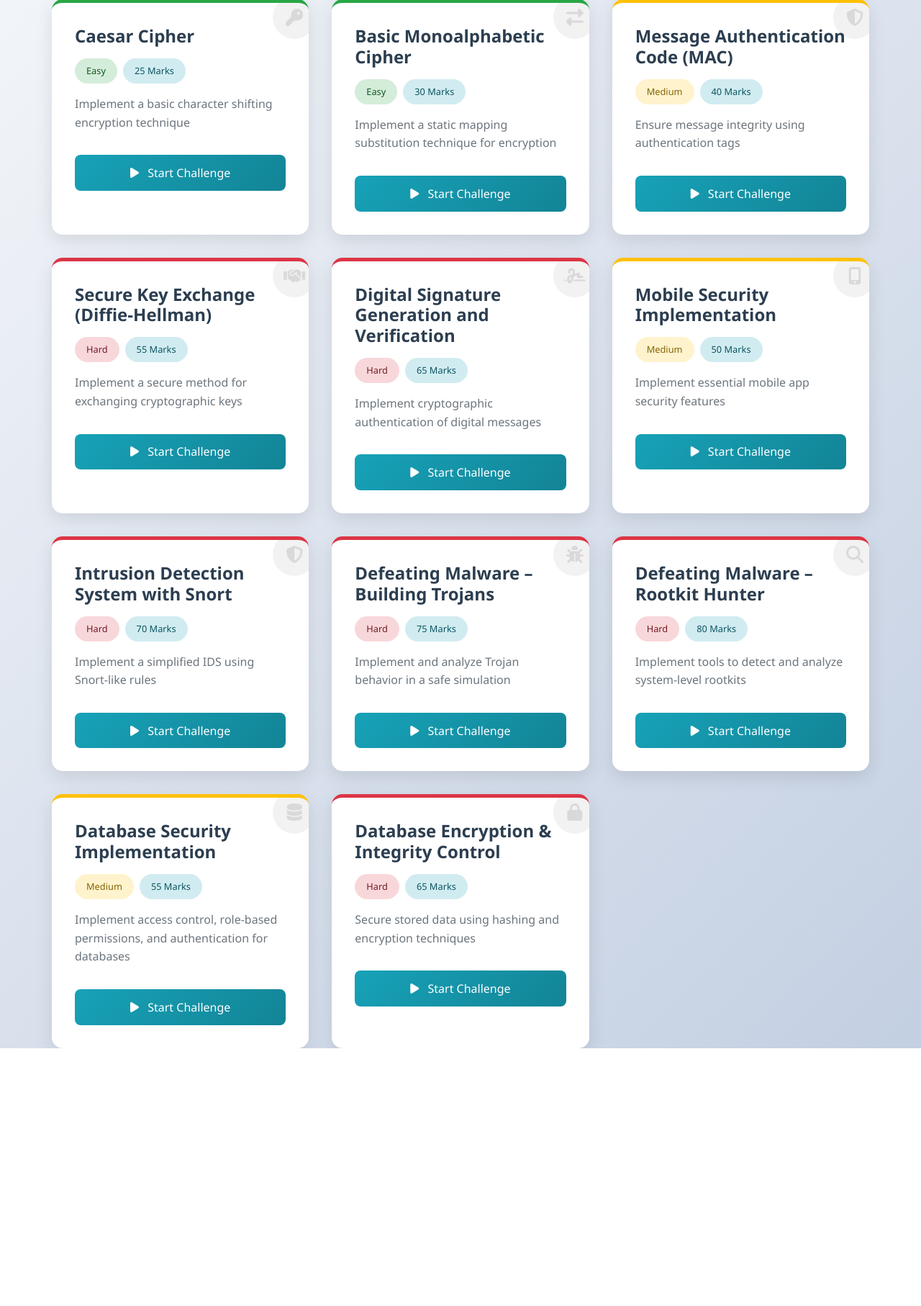
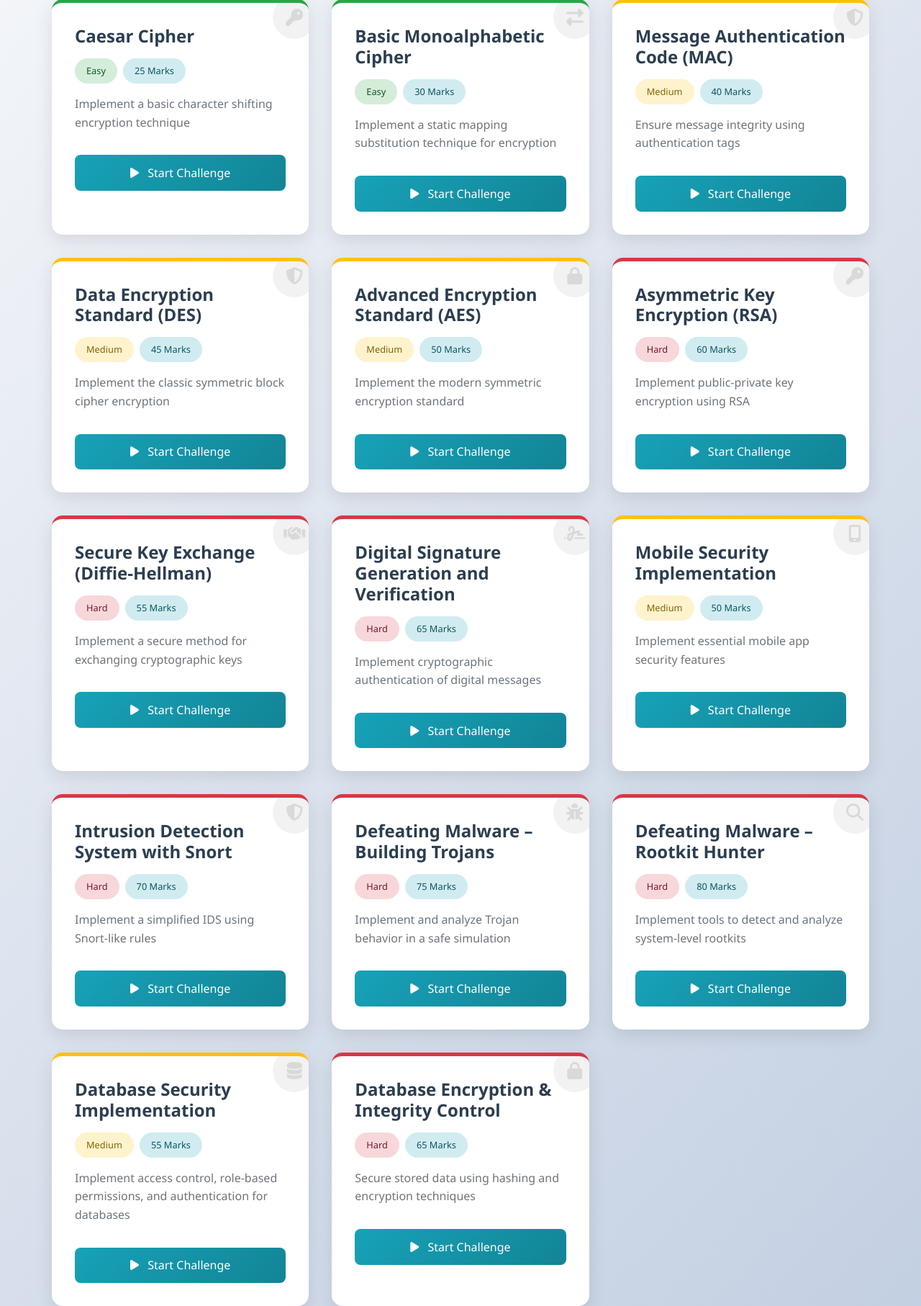
Before and after one commit to Veginatichaithanya/code_challenge, a Flask app: page / in a window 1280 px wide. Shown: the part 191-2005 px from the top of the page at 72% size. Before the commit the page ends 1647 px from the top, so only its background shows below. Run offline with Flask 3, Linux system fonts and the light colour scheme.

Commit message:
Add three new encryption challenges and arrange the order of experiments
Implements DES, AES, and RSA challenges in app.py and updates the dashboard.html and replit.md files to reflect the addition of three new challenges.

Replit-Commit-Author: Agent
Replit-Commit-Session-Id: 999035a6-2643-47f9-9f98-8726f7a99a8c
Replit-Commit-Screenshot-Url: https://storage.googleapis.com/screenshot-production-us-central1/1cce19d3-4752-4784-b67d-d6da1c936cab/999035a6-2643-47f9-9f98-8726f7a99a8c/7LbPjE2

```diff
--- a/app.py
+++ b/app.py
@@ -888,6 +888,253 @@ print("\\n" + db_encryption.generate_report())''',
                 'expected_output': 'Data encrypted successfully'
             }
         ]
+    },
+    "des": {
+        "title": "Data Encryption Standard (DES)",
+        "difficulty": "Medium",
+        "marks": "45 Marks",
+        "description": """Data Encryption Standard (DES) is a symmetric-key algorithm for the encryption of digital data. It uses a 56-bit key to encrypt data in 64-bit blocks.""",
+        "how_it_works": [
+            "Input 64-bit plaintext block",
+            "Apply initial permutation",
+            "Perform 16 rounds of Feistel function",
+            "Apply final permutation to get ciphertext"
+        ],
+        "examples": [
+            {
+                "input": "Plaintext: 'HELLO123', Key: '1234567890ABCDEF'",
+                "output": "Ciphertext: encrypted block"
+            }
+        ],
+        "starter_code": '''# Simplified DES implementation for educational purposes
+def des_encrypt(plaintext, key):
+    """Simplified DES encryption simulation"""
+    # This is a simplified version for demonstration
+    encrypted = ""
+    key_int = sum(ord(c) for c in key) % 256
+
+    for char in plaintext:
+        encrypted_char = chr((ord(char) + key_int) % 256)
+        encrypted += encrypted_char
+
+    return encrypted
+
+def des_decrypt(ciphertext, key):
+    """Simplified DES decryption simulation"""
+    decrypted = ""
+    key_int = sum(ord(c) for c in key) % 256
+
+    for char in ciphertext:
+        decrypted_char = chr((ord(char) - key_int) % 256)
+        decrypted += decrypted_char
+
+    return decrypted
+
+# Example usage
+plaintext = input("Enter text to encrypt: ")
+key = "DESKEY12"  # 8-character key for DES
+
+encrypted = des_encrypt(plaintext, key)
+print(f"Encrypted: {encrypted}")
+
+decrypted = des_decrypt(encrypted, key)
+print(f"Decrypted: {decrypted}")
+print(f"Match: {plaintext == decrypted}")''',
+        "test_cases": [
+            {
+                'name': 'DES Encryption Test',
+                'input': 'HELLO123\\n',
+                'expected_output': 'Match: True'
+            }
+        ]
+    },
+    "aes": {
+        "title": "Advanced Encryption Standard (AES)",
+        "difficulty": "Medium",
+        "marks": "50 Marks",
+        "description": """Advanced Encryption Standard (AES) is a symmetric encryption algorithm that replaced DES. It supports key sizes of 128, 192, and 256 bits.""",
+        "how_it_works": [
+            "Initialize with key expansion",
+            "Apply initial round key addition",
+            "Perform multiple rounds of SubBytes, ShiftRows, MixColumns",
+            "Final round without MixColumns"
+        ],
+        "examples": [
+            {
+                "input": "Plaintext: 'Secret Message', Key: 128-bit key",
+                "output": "Ciphertext: AES encrypted data"
+            }
+        ],
+        "starter_code": '''import hashlib
+
+class SimpleAES:
+    def __init__(self, key):
+        self.key = hashlib.sha256(key.encode()).digest()[:16]  # 128-bit key
+
+    def encrypt(self, plaintext):
+        """Simplified AES encryption simulation"""
+        # Pad plaintext to 16-byte blocks
+        padded = self._pad(plaintext)
+        encrypted = b''
+
+        for i in range(0, len(padded), 16):
+            block = padded[i:i+16]
+            encrypted_block = self._encrypt_block(block)
+            encrypted += encrypted_block
+
+        return encrypted.hex()
+
+    def decrypt(self, ciphertext_hex):
+        """Simplified AES decryption simulation"""
+        ciphertext = bytes.fromhex(ciphertext_hex)
+        decrypted = b''
+
+        for i in range(0, len(ciphertext), 16):
+            block = ciphertext[i:i+16]
+            decrypted_block = self._decrypt_block(block)
+            decrypted += decrypted_block
+
+        return self._unpad(decrypted).decode()
+
+    def _encrypt_block(self, block):
+        """Simulate block encryption"""
+        result = bytearray(16)
+        for i in range(16):
+            result[i] = (block[i] ^ self.key[i]) % 256
+        return bytes(result)
+
+    def _decrypt_block(self, block):
+        """Simulate block decryption"""
+        result = bytearray(16)
+        for i in range(16):
+            result[i] = (block[i] ^ self.key[i]) % 256
+        return bytes(result)
+
+    def _pad(self, text):
+        """PKCS7 padding"""
+        text_bytes = text.encode()
+        pad_len = 16 - (len(text_bytes) % 16)
+        return text_bytes + bytes([pad_len] * pad_len)
+
+    def _unpad(self, padded):
+        """Remove PKCS7 padding"""
+        pad_len = padded[-1]
+        return padded[:-pad_len]
+
+# Example usage
+plaintext = input("Enter text to encrypt: ")
+key = "MySecretAESKey123"
+
+aes = SimpleAES(key)
+encrypted = aes.encrypt(plaintext)
+print(f"Encrypted: {encrypted}")
+
+decrypted = aes.decrypt(encrypted)
+print(f"Decrypted: {decrypted}")
+print(f"Match: {plaintext == decrypted}")''',
+        "test_cases": [
+            {
+                'name': 'AES Encryption Test',
+                'input': 'Hello AES\\n',
+                'expected_output': 'Match: True'
+            }
+        ]
+    },
+    "rsa": {
+        "title": "Asymmetric Key Encryption (RSA)",
+        "difficulty": "Hard",
+        "marks": "60 Marks",
+        "description": """RSA is a public-key cryptosystem that uses the mathematical properties of large prime numbers for secure communication.""",
+        "how_it_works": [
+            "Generate two large prime numbers p and q",
+            "Calculate n = p × q and φ(n) = (p-1)(q-1)",
+            "Choose public exponent e and calculate private exponent d",
+            "Encrypt with public key (e,n), decrypt with private key (d,n)"
+        ],
+        "examples": [
+            {
+                "input": "Message: 'HELLO', Public key used for encryption",
+                "output": "Encrypted message that can only be decrypted with private key"
+            }
+        ],
+        "starter_code": '''def gcd(a, b):
+    while b:
+        a, b = b, a % b
+    return a
+
+def mod_inverse(a, m):
+    """Extended Euclidean Algorithm"""
+    if gcd(a, m) != 1:
+        return None
+
+    def extended_gcd(a, b):
+        if a == 0:
+            return b, 0, 1
+        gcd, x1, y1 = extended_gcd(b % a, a)
+        x = y1 - (b // a) * x1
+        y = x1
+        return gcd, x, y
+
+    _, x, _ = extended_gcd(a, m)
+    return (x % m + m) % m
+
+def power_mod(base, exp, mod):
+    result = 1
+    base = base % mod
+    while exp > 0:
+        if exp % 2 == 1:
+            result = (result * base) % mod
+        exp = exp >> 1
+        base = (base * base) % mod
+    return result
+
+def rsa_keygen(p, q):
+    """Generate RSA key pair"""
+    n = p * q
+    phi = (p - 1) * (q - 1)
+
+    e = 65537  # Common public exponent
+    while gcd(e, phi) != 1:
+        e += 2
+
+    d = mod_inverse(e, phi)
+
+    return (e, n), (d, n)  # (public_key, private_key)
+
+def rsa_encrypt(message, public_key):
+    """Encrypt message with RSA public key"""
+    e, n = public_key
+    # Convert message to number (simplified)
+    message_num = sum(ord(char) * (256 ** i) for i, char in enumerate(message)) % n
+    return power_mod(message_num, e, n)
+
+def rsa_decrypt(ciphertext, private_key):
+    """Decrypt message with RSA private key"""
+    d, n = private_key
+    return power_mod(ciphertext, d, n)
+
+# Example usage with small primes (for demonstration)
+print("RSA Encryption Demo")
+message = input("Enter message to encrypt: ")
+
+# Use small primes for demo
+p, q = 61, 53
+public_key, private_key = rsa_keygen(p, q)
+
+encrypted = rsa_encrypt(message, public_key)
+decrypted_num = rsa_decrypt(encrypted, private_key)
+
+print(f"Original message: {message}")
+print(f"Encrypted: {encrypted}")
+print(f"Decrypted number: {decrypted_num}")
+print(f"RSA encryption successful: {encrypted != decrypted_num}")''',
+        "test_cases": [
+            {
+                'name': 'RSA Encryption Test',
+                'input': 'HELLO\\n',
+                'expected_output': 'RSA encryption successful: True'
+            }
+        ]
     }
 }
 
@@ -914,7 +1161,7 @@ def next_challenge():
     """Switch to the next challenge."""
     global current_challenge
 
-    challenge_order = ["caesar_cipher", "monoalphabetic_cipher", "mac", "diffie_hellman", "digital_signature", "mobile_security", "intrusion_detection", "malware_trojans", "rootkit_hunter", "database_security", "database_encryption"]
+    challenge_order = ["caesar_cipher", "monoalphabetic_cipher", "mac", "des", "aes", "rsa", "diffie_hellman", "digital_signature", "mobile_security", "intrusion_detection", "malware_trojans", "rootkit_hunter", "database_security", "database_encryption"]
     current_index = challenge_order.index(current_challenge)
     next_index = (current_index + 1) % len(challenge_order)
     current_challenge = challenge_order[next_index]
--- a/templates/dashboard.html
+++ b/templates/dashboard.html
@@ -219,6 +219,63 @@
             </button>
         </div>
 
+        <!-- Data Encryption Standard (DES) -->
+        <div class="challenge-card medium">
+            <div class="challenge-icon">
+                <i class="fas fa-shield-alt"></i>
+            </div>
+            <h3 class="challenge-title">Data Encryption Standard (DES)</h3>
+            <div class="challenge-meta">
+                <span class="badge-difficulty badge-medium">Medium</span>
+                <span class="badge-marks">45 Marks</span>
+            </div>
+            <p class="challenge-description">
+                Implement the classic symmetric block cipher encryption
+            </p>
+            <button class="btn start-btn" onclick="startChallenge('des')">
+                <i class="fas fa-play me-2"></i>
+                Start Challenge
+            </button>
+        </div>
+
+        <!-- Advanced Encryption Standard (AES) -->
+        <div class="challenge-card medium">
+            <div class="challenge-icon">
+                <i class="fas fa-lock"></i>
+            </div>
+            <h3 class="challenge-title">Advanced Encryption Standard (AES)</h3>
+            <div class="challenge-meta">
+                <span class="badge-difficulty badge-medium">Medium</span>
+                <span class="badge-marks">50 Marks</span>
+            </div>
+            <p class="challenge-description">
+                Implement the modern symmetric encryption standard
+            </p>
+            <button class="btn start-btn" onclick="startChallenge('aes')">
+                <i class="fas fa-play me-2"></i>
+                Start Challenge
+            </button>
+        </div>
+
+        <!-- Asymmetric Key Encryption (RSA) -->
+        <div class="challenge-card hard">
+            <div class="challenge-icon">
+                <i class="fas fa-key"></i>
+            </div>
+            <h3 class="challenge-title">Asymmetric Key Encryption (RSA)</h3>
+            <div class="challenge-meta">
+                <span class="badge-difficulty badge-hard">Hard</span>
+                <span class="badge-marks">60 Marks</span>
+            </div>
+            <p class="challenge-description">
+                Implement public-private key encryption using RSA
+            </p>
+            <button class="btn start-btn" onclick="startChallenge('rsa')">
+                <i class="fas fa-play me-2"></i>
+                Start Challenge
+            </button>
+        </div>
+
         <!-- Diffie-Hellman Key Exchange -->
         <div class="challenge-card hard">
             <div class="challenge-icon">
```
Also changed, not shown: replit.md (+4 -4 lines), attached_assets/image_1753464544039.png (added), attached_assets/image_1753464559992.png (added).
